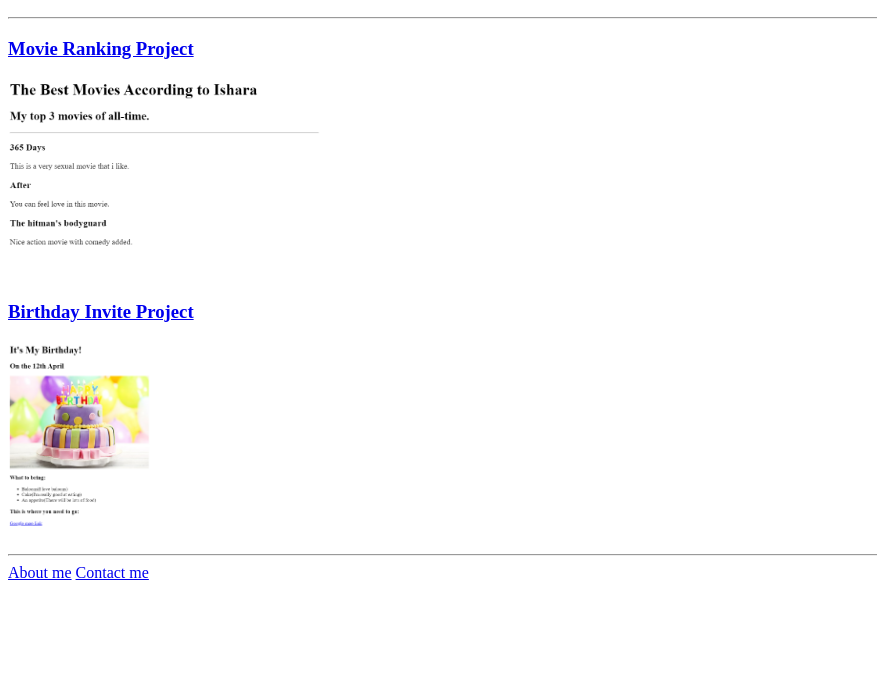
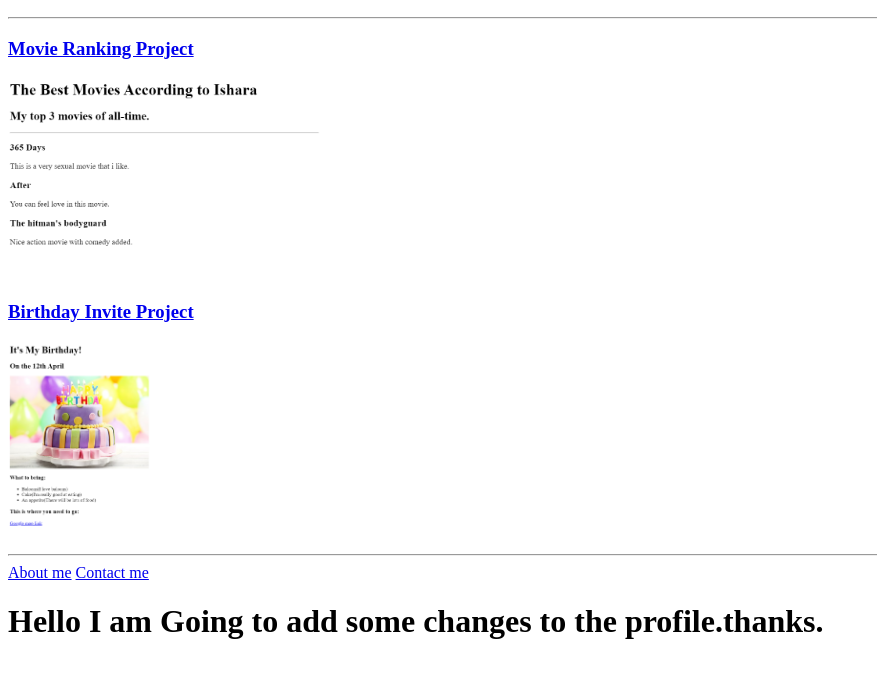
Before and after one commit to IKudagama/new-WEB, a plain HTML site: page index.html in a window 1280 px wide. Shown: the part 110-788 px from the top of the page, without its empty margins (0-877 px from the left). Drawn offline with Linux system fonts and the light colour scheme.

Commit message:
frontend changes

```diff
--- a/index.html
+++ b/index.html
@@ -38,5 +38,9 @@ https://developer.mozilla.org/en-US/docs/Web/HTML/Element/img#attr-height -->
     <a href="../4.1 Webpages/public/contact.html">Contact me</a>
 
 
+    <dev class="new">
+        <h1>Hello I am Going to add some changes to the profile.thanks.</h1>
+    </dev>
+
 </body>
 </html>
```
